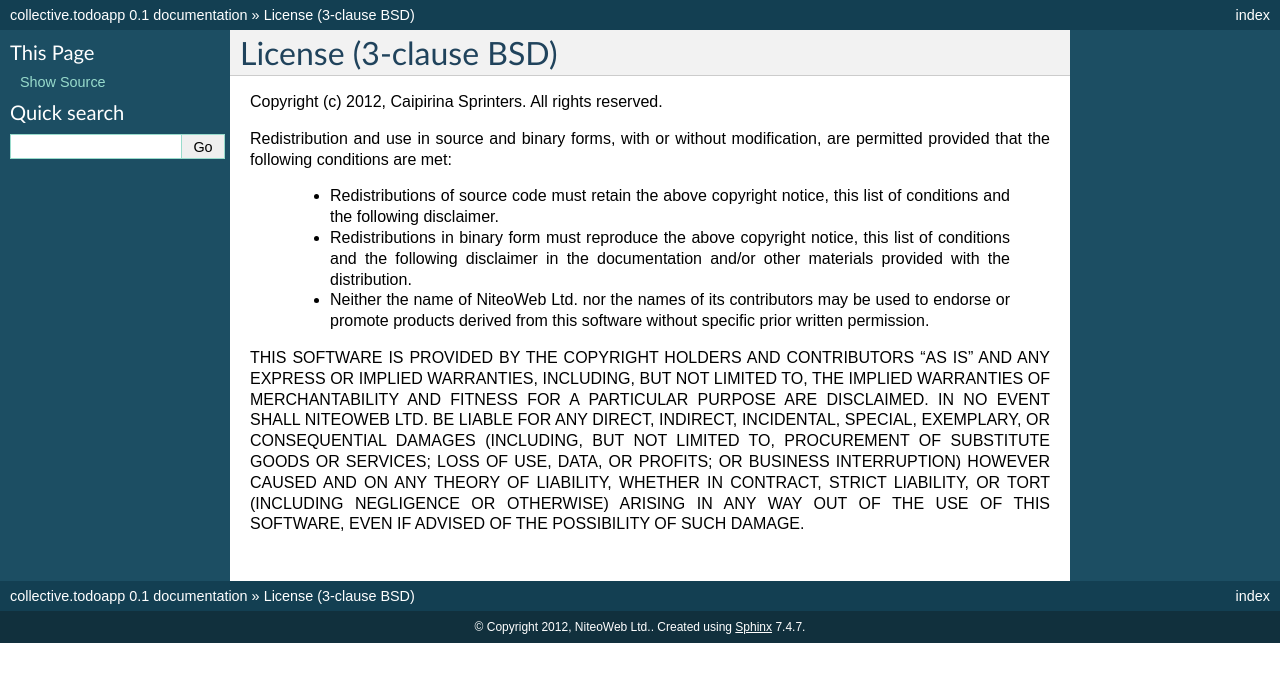
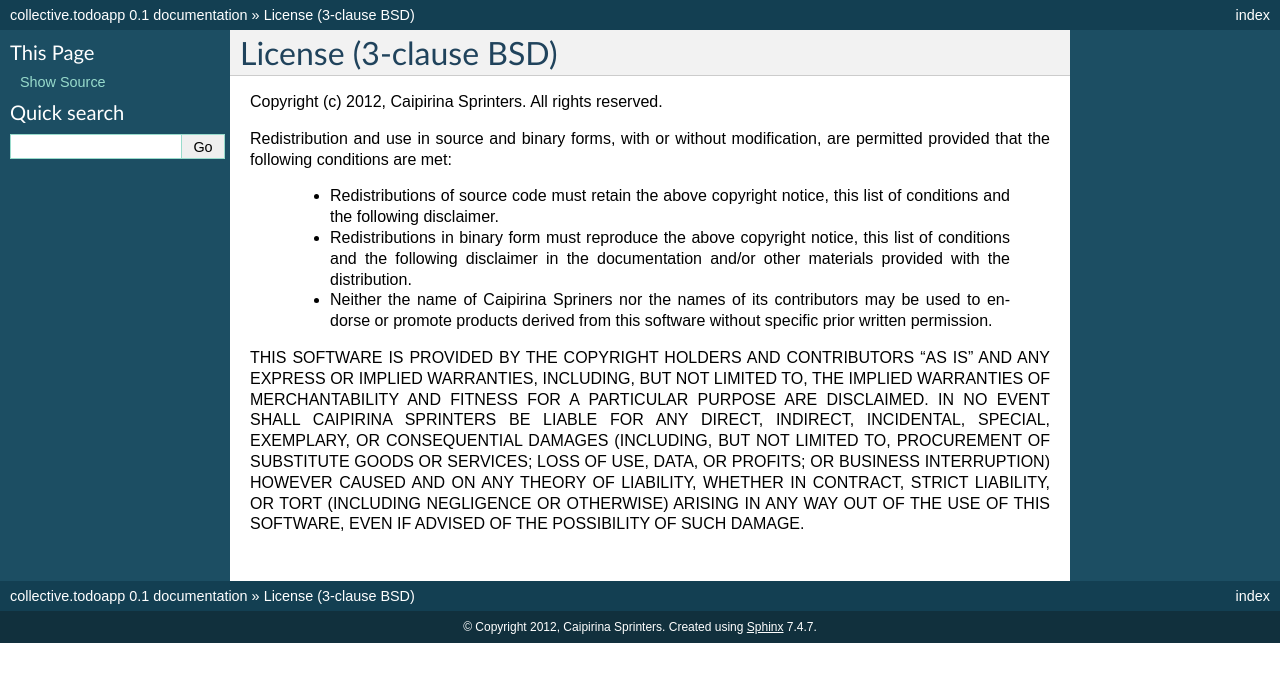
Before and after one commit to collective/tutorial.todoapp, a Sphinx documentation site: the page built from docs/LICENSE.rst, in a window 1280 px wide. Shown: the top 682 px of the page. Built offline with Sphinx 7.4.7, drawn with Linux system fonts in a browser that asks for light colours.

```diff
--- a/docs/LICENSE.rst
+++ b/docs/LICENSE.rst
@@ -13,14 +13,14 @@
    notice, this list of conditions and the following disclaimer in the
    documentation and/or other materials provided with the distribution.
 
- * Neither the name of NiteoWeb Ltd. nor the names of its contributors may
+ * Neither the name of Caipirina Spriners nor the names of its contributors may
    be used to endorse or promote products derived from this software
    without specific prior written permission.
 
 THIS SOFTWARE IS PROVIDED BY THE COPYRIGHT HOLDERS AND CONTRIBUTORS "AS IS"
 AND ANY EXPRESS OR IMPLIED WARRANTIES, INCLUDING, BUT NOT LIMITED TO, THE
 IMPLIED WARRANTIES OF MERCHANTABILITY AND FITNESS FOR A PARTICULAR PURPOSE ARE
-DISCLAIMED. IN NO EVENT SHALL NITEOWEB LTD. BE LIABLE FOR ANY DIRECT,
+DISCLAIMED. IN NO EVENT SHALL CAIPIRINA SPRINTERS BE LIABLE FOR ANY DIRECT,
 INDIRECT, INCIDENTAL, SPECIAL, EXEMPLARY, OR CONSEQUENTIAL DAMAGES (INCLUDING,
 BUT NOT LIMITED TO, PROCUREMENT OF SUBSTITUTE GOODS OR SERVICES; LOSS OF USE,
 DATA, OR PROFITS; OR BUSINESS INTERRUPTION) HOWEVER CAUSED AND ON ANY THEORY
--- a/docs/conf.py
+++ b/docs/conf.py
@@ -34,7 +34,7 @@
 # General information about the project.
 from datetime import datetime
 project = u'collective.todoapp'
-copyright = u'%s, NiteoWeb Ltd.' % datetime.now().year
+copyright = u'%s, Caipirina Sprinters' % datetime.now().year
 
 # The version info for the project you're documenting, acts as replacement for
 # |version| and |release|, also used in various other places throughout the
```
